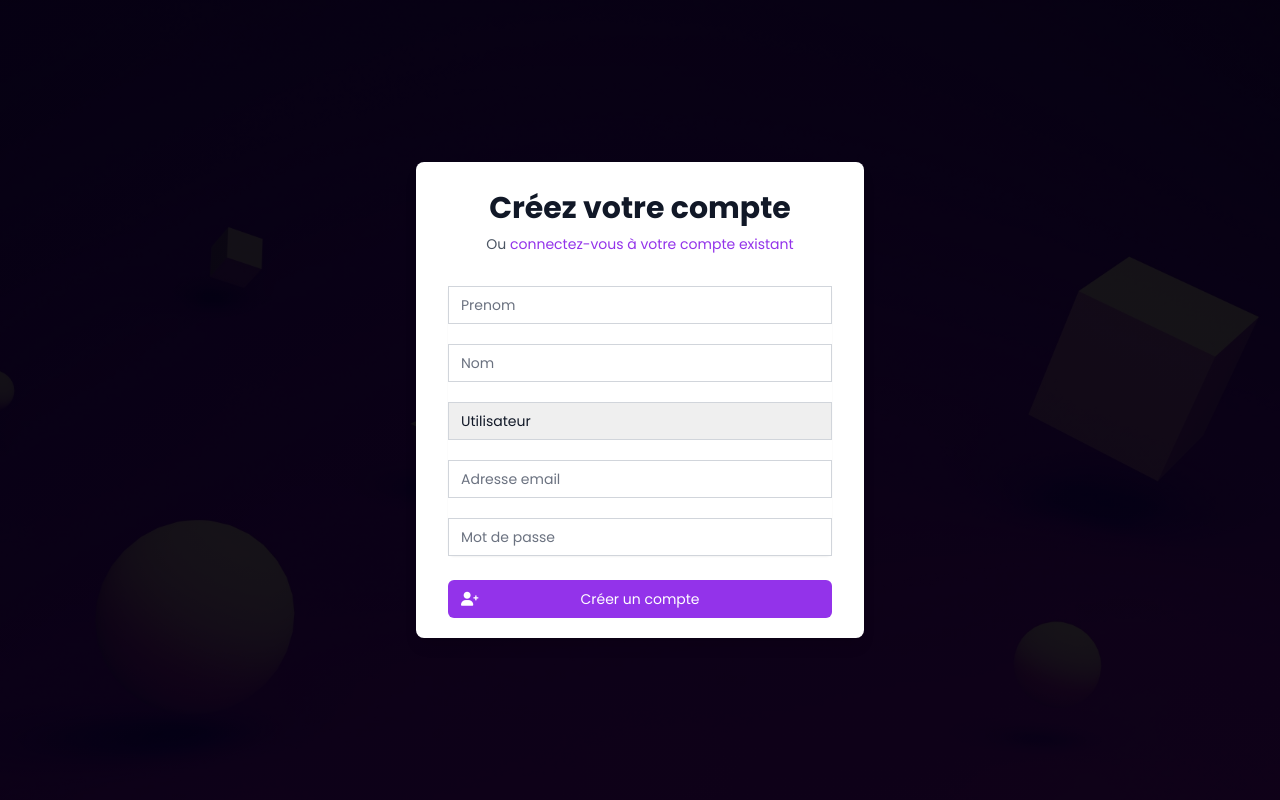
After one commit to ABDELHAFIDAIT/Cultures-Partagees, a PHP site: page /views/auth/signup.php in a window 1280 px wide. The commit adds this page. Run offline with PHP 8.4, Linux system fonts and the light colour scheme; some libraries are stand-ins or nearby versions.

Commit message:
Réorganiser le dossier views + Ajouter la page signup

```diff
--- /dev/null
+++ b/views/auth/signup.php
@@ -0,0 +1,67 @@
+<!DOCTYPE html>
+<html lang="en">
+<head>
+    <meta charset="UTF-8">
+    <meta name="viewport" content="width=device-width, initial-scale=1.0">
+    <title>CultureConnect - Register</title>
+    <link rel="icon" type="../assets/img/logo.png" href="../../assets/img/logo.png">
+    <link rel="stylesheet" href="../../assets/css/style.css">
+    <link rel="stylesheet" href="../../assets/css/output.css">
+    <link rel="stylesheet" href="https://cdnjs.cloudflare.com/ajax/libs/animate.css/4.1.1/animate.min.css">
+    <link rel="stylesheet" href="https://cdnjs.cloudflare.com/ajax/libs/font-awesome/6.0.0/css/all.min.css">
+    <script src="https://cdn.tailwindcss.com"></script>
+</head>
+<body>
+    <main class="redirection flex justify-center items-center h-screen">
+        <div class="max-w-md w-full space-y-8 bg-white py-5 px-8 rounded-lg shadow-lg animate__animated animate__fadeIn">
+            <div>
+                <h2 class="mt-2 text-center text-3xl font-extrabold text-gray-900">
+                    Créez votre compte
+                </h2>
+                <p class="mt-2 text-center text-sm text-gray-600">
+                    Ou
+                    <a href="login.php" class="font-medium text-purple-600 hover:text-purple-500">
+                        connectez-vous à votre compte existant
+                    </a>
+                </p>
+            </div>
+            <form id="registerForm" class="mt-8 space-y-6">
+                <div class="rounded-md shadow-sm flex flex-col gap-5">
+                    <div>
+                        <label for="prenom" class="sr-only">Prenom</label>
+                        <input id="prenom" name="prenom" type="text" required class="appearance-none rounded-none relative block w-full px-3 py-2 border border-gray-300 placeholder-gray-500 text-gray-900 focus:outline-none focus:ring-purple-500 focus:border-purple-500 focus:z-10 sm:text-sm" placeholder="Prenom">
+                    </div>
+                    <div>
+                        <label for="nom" class="sr-only">Nom</label>
+                        <input id="nom" name="nom" type="text" required class="appearance-none rounded-none relative block w-full px-3 py-2 border border-gray-300 placeholder-gray-500 text-gray-900 focus:outline-none focus:ring-purple-500 focus:border-purple-500 focus:z-10 sm:text-sm" placeholder="Nom">
+                    </div>
+                    <div>
+                        <label for="role" class="sr-only">Identité</label>
+                        <select name="role" id="role" class="appearance-none rounded-none relative block w-full px-3 py-2 border border-gray-300 placeholder-gray-500 text-gray-900 focus:outline-none focus:ring-purple-500 focus:border-purple-500 focus:z-10 sm:text-sm">
+                            <option>Utilisateur</option>
+                            <option>Auteur</option>
+                        </select>
+                    </div>
+                    <div>
+                        <label for="email" class="sr-only">Adresse email</label>
+                        <input id="email" name="email" type="email" required class="appearance-none rounded-none relative block w-full px-3 py-2 border border-gray-300 placeholder-gray-500 text-gray-900 focus:outline-none focus:ring-purple-500 focus:border-purple-500 focus:z-10 sm:text-sm" placeholder="Adresse email">
+                    </div>
+                    <div>
+                        <label for="password" class="sr-only">Mot de passe</label>
+                        <input id="password" name="password" type="password" required class="appearance-none rounded-none relative block w-full px-3 py-2 border border-gray-300 placeholder-gray-500 text-gray-900 focus:outline-none focus:ring-purple-500 focus:border-purple-500 focus:z-10 sm:text-sm" placeholder="Mot de passe">
+                    </div>
+                </div>
+
+                <div>
+                    <button type="submit" class="group relative w-full flex justify-center py-2 px-4 border border-transparent text-sm font-medium rounded-md text-white bg-purple-600 hover:bg-purple-700 focus:outline-none focus:ring-2 focus:ring-offset-2 focus:ring-purple-500">
+                        <span class="absolute left-0 inset-y-0 flex items-center pl-3">
+                            <i class="fas fa-user-plus"></i>
+                        </span>
+                        Créer un compte
+                    </button>
+                </div>
+            </form>
+        </div>
+    </main>
+</body>
+</html>
```
Also changed, not shown: index.php (+4 -3 lines), views/auth/login.php (renamed from views/login.php, +3 -5 lines), views/signup.php (deleted).
